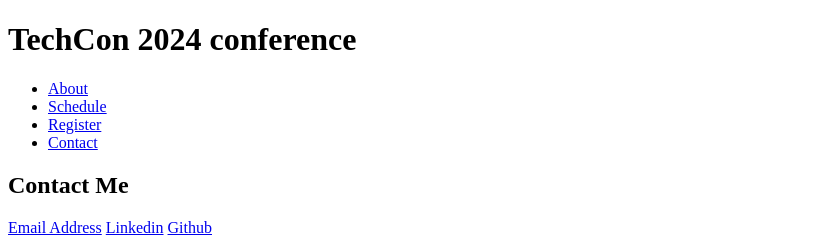
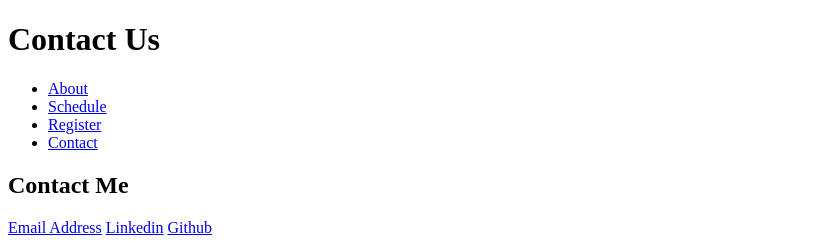
Before and after one commit to AMARAXO/TechCon_HTML, a plain HTML site: page techcon_website/contact.html in a window 1280 px wide. Shown: the top 250 px of the page, without its empty margins (0-828 px from the left). Drawn offline with Linux system fonts and the light colour scheme.

Commit message:
last commit

```diff
--- a/techcon_website/contact.html
+++ b/techcon_website/contact.html
@@ -7,7 +7,7 @@
 </head>
 <body>
     <header>
-        <h1> TechCon 2024 conference</h1>
+        <h1> Contact Us</h1>
         <nav>
             <ul>
                 <li><a href="about.html">About</a></li>
@@ -50,7 +50,7 @@
     </main>
 
     <footer>
-        <p> &copy; 2024. Coded by <em>Amara</em></p>
+      <p> &copy; 2024. Coded by <em>Amara</em></p>
     </footer>
 
 </body>
```
Also changed, not shown: techcon_website/schedule.html (+1 -0 lines).
